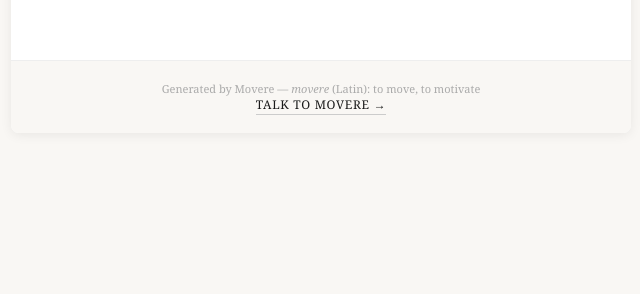
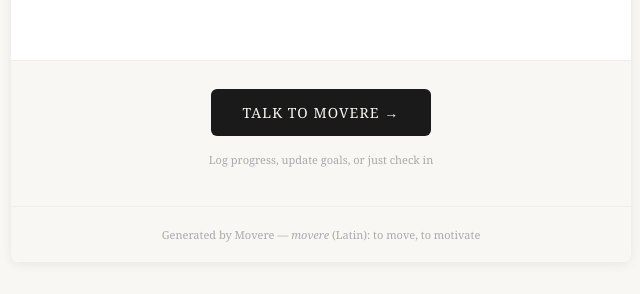
Before and after one commit to joshuajet23/movere, a Flask app: template templates/daily_digest.html in a window 1280 px wide. Shown: the part 614-908 px from the top of the page, without its empty margins (319-959 px from the left). Before the commit the page ends 729 px from the top, so only its background shows below. Run offline with Flask 3, Linux system fonts and the light colour scheme; the template is opened without the code that fills it, so the values that code supplies are empty.

Commit message:
Make "Talk to Movere" CTA a prominent button in email
Replaced small footer link with a full dark button and subtitle above
the footer for better visibility.

Co-Authored-By: Claude Sonnet 4.6 <noreply@anthropic.com>

```diff
--- a/templates/daily_digest.html
+++ b/templates/daily_digest.html
@@ -169,12 +169,14 @@
 
   </div>
 
+  <div style="padding: 28px 36px; background: #f9f7f4; border-top: 1px solid #eee; text-align: center;">
+    <a href="http://localhost:7842/" style="display:inline-block; background:#1a1a1a; color:#f9f7f4; text-decoration:none; font-family:Georgia,serif; font-size:14px; letter-spacing:0.08em; text-transform:uppercase; padding:14px 32px; border-radius:6px;">
+      Talk to Movere &rarr;
+    </a>
+    <p style="margin-top:16px; font-size:11px; color:#aaa;">Log progress, update goals, or just check in</p>
+  </div>
   <div class="footer">
     Generated by Movere &mdash; <em>movere</em> (Latin): to move, to motivate
-    <br style="margin-bottom:10px;" />
-    <a href="http://localhost:7842/" style="color:#1a1a1a; font-size:12px; letter-spacing:0.06em; text-transform:uppercase; text-decoration:none; border-bottom:1px solid #ccc; padding-bottom:1px;">
-      Talk to Movere &rarr;
-    </a>
   </div>
 
 </div>
```
